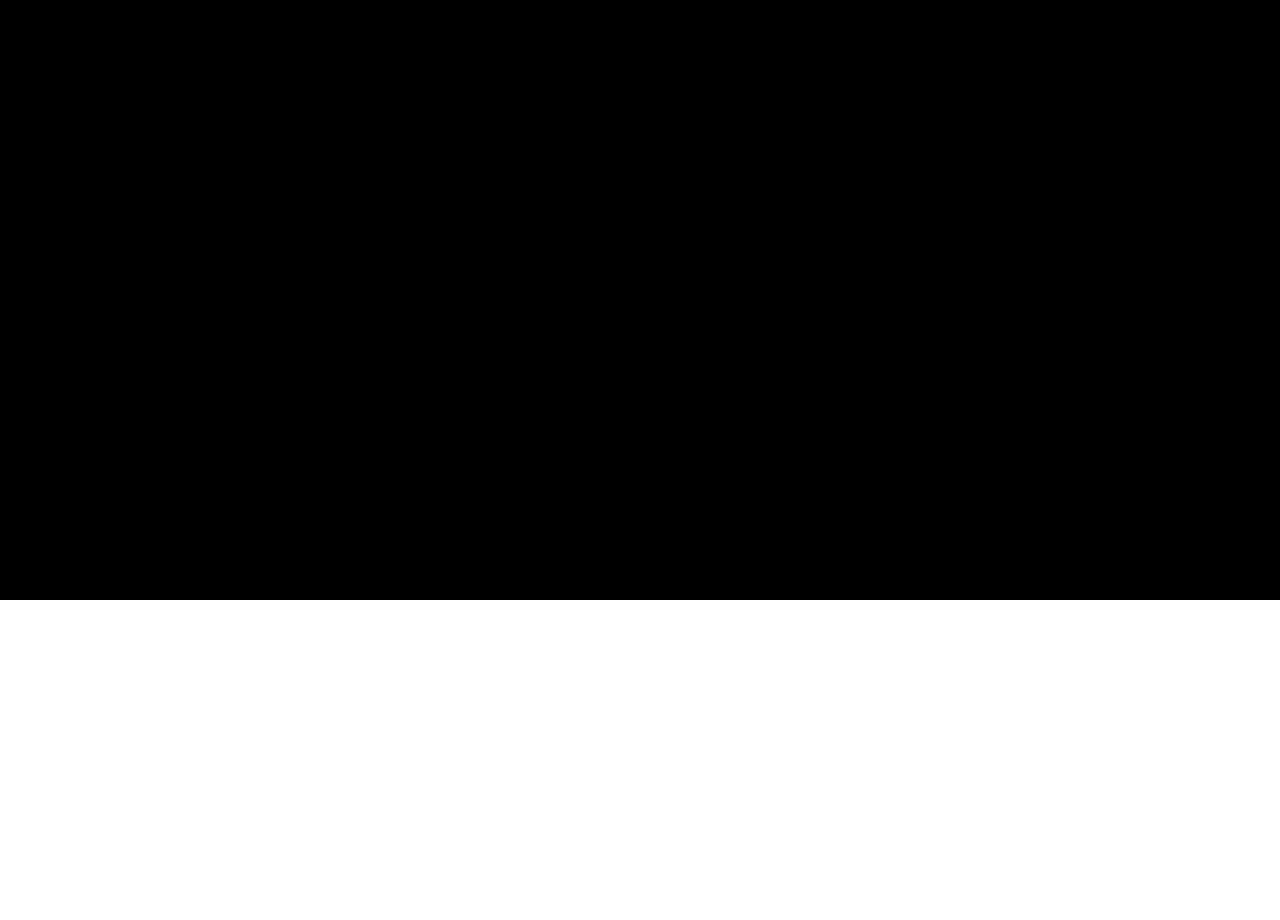
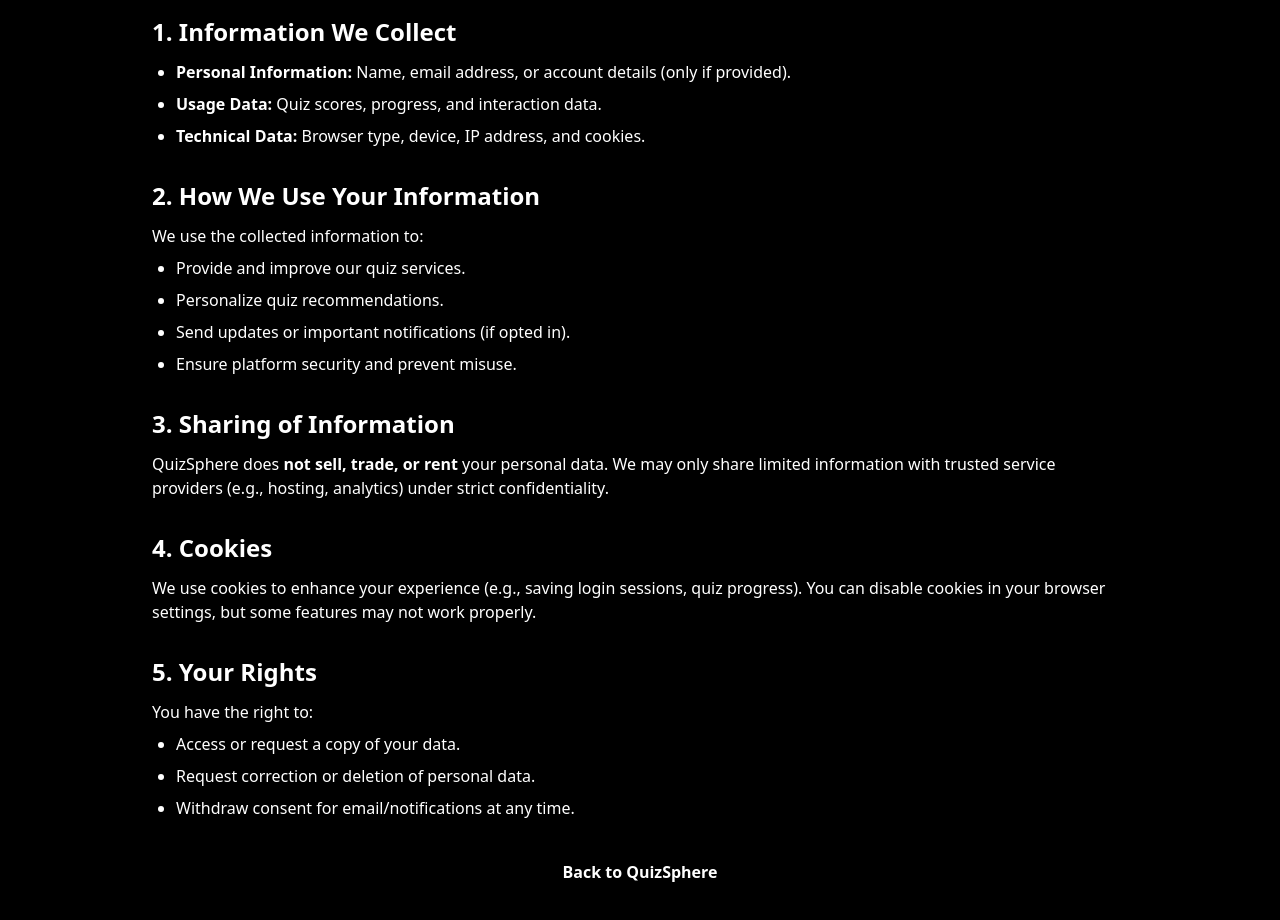
Before and after one commit to soyammangla/QuizSphere, a Next.js app: page /privacy in a window 1280 px wide. Before the commit this address had no page. Shown: the part 200-1120 px from the top of the page. Before the commit the page ends 800 px from the top, so only its background shows below. Built offline with nearby package versions, Linux system fonts and the light colour scheme.

Commit message:
Refactor code structure for improved readability and maintainability

```diff
--- /dev/null
+++ b/app/about/page.tsx
@@ -0,0 +1,64 @@
+import { FaGithub, FaLinkedin, FaTwitter } from "react-icons/fa";
+
+const About = () => {
+  return (
+    <div className="pt-14 justify-center min-h-screen flex">
+      <div className="max-w-4xl px-6 text-center">
+        {" "}
+        <h3 className="font-bold text-white text-4xl">About QuizSphere</h3>{" "}
+        <div className="mt-10 flex items-center">
+          {" "}
+          <img
+            src="/quiz.jpeg"
+            alt="QuizSphere"
+            className="w-100 h-100 object-contain rounded-2xl shadow-lg mr-5"
+          />{" "}
+          <p className="text-white max-w-3xl text-left text-lg ml-5">
+            {" "}
+            QuizSphere is a modern platform designed to make learning fun and
+            interactive. <br /> Whether you’re a student, a professional, or
+            just curious, our quizzes help you learn, test, and grow in an
+            engaging way. <br /> We believe in “learning by doing”, so every
+            quiz is built to challenge and entertain while educating. <br />{" "}
+            With a smooth user experience and gamified elements, QuizSphere
+            makes studying more exciting. <br /> Our vision is to create a
+            global hub where knowledge meets curiosity — and fun becomes part of
+            learning.{" "}
+          </p>{" "}
+        </div>
+        {/* Social Links */}
+        <div className="mt-16 text-center">
+          <h2 className="text-white text-3xl font-bold mb-4">
+            Connect With Us
+          </h2>
+
+          <div className="flex justify-center space-x-6 text-white">
+            <a
+              href="https://github.com/soyammangla"
+              target="_blank"
+              rel="noopener noreferrer"
+            >
+              <FaGithub size={30} />
+            </a>
+            <a
+              href="https://www.linkedin.com/in/soyam-mangla-432b13365/"
+              target="_blank"
+              rel="noopener noreferrer"
+            >
+              <FaLinkedin size={30} />
+            </a>
+            <a
+              href="https://x.com/soyam_mangla"
+              target="_blank"
+              rel="noopener noreferrer"
+            >
+              <FaTwitter size={30} />
+            </a>
+          </div>
+        </div>
+      </div>
+    </div>
+  );
+};
+
+export default About;
--- /dev/null
+++ b/app/privacy/page.tsx
@@ -0,0 +1,91 @@
+import Link from "next/link";
+export default function PrivacyPolicy() {
+  return (
+    <section className="max-w-5xl mx-auto px-6 py-16 text-white">
+      <h1 className="text-4xl font-bold mb-6 text-center">Privacy Policy</h1>
+      <p className="mb-10 text-center">
+        At QuizSphere, your privacy is very important to us. This Privacy Policy
+        explains how we collect, use, and protect your information when you use
+        our platform.
+      </p>
+
+      {/* Information We Collect */}
+      <div className="mb-8">
+        <h2 className="text-2xl font-semibold mb-3">
+          1. Information We Collect
+        </h2>
+        <ul className="list-disc pl-6 space-y-2">
+          <li>
+            <span className="font-semibold">Personal Information:</span> Name,
+            email address, or account details (only if provided).
+          </li>
+          <li>
+            <span className="font-semibold">Usage Data:</span> Quiz scores,
+            progress, and interaction data.
+          </li>
+          <li>
+            <span className="font-semibold">Technical Data:</span> Browser type,
+            device, IP address, and cookies.
+          </li>
+        </ul>
+      </div>
+
+      {/* How We Use Data */}
+      <div className="mb-8">
+        <h2 className="text-2xl font-semibold mb-3">
+          2. How We Use Your Information
+        </h2>
+        <p>We use the collected information to:</p>
+        <ul className="list-disc pl-6 space-y-2 mt-2">
+          <li>Provide and improve our quiz services.</li>
+          <li>Personalize quiz recommendations.</li>
+          <li>Send updates or important notifications (if opted in).</li>
+          <li>Ensure platform security and prevent misuse.</li>
+        </ul>
+      </div>
+
+      {/* Sharing Data */}
+      <div className="mb-8">
+        <h2 className="text-2xl font-semibold mb-3">
+          3. Sharing of Information
+        </h2>
+        <p>
+          QuizSphere does{" "}
+          <span className="font-semibold">not sell, trade, or rent</span> your
+          personal data. We may only share limited information with trusted
+          service providers (e.g., hosting, analytics) under strict
+          confidentiality.
+        </p>
+      </div>
+
+      {/* Cookies */}
+      <div className="mb-8">
+        <h2 className="text-2xl font-semibold mb-3">4. Cookies</h2>
+        <p>
+          We use cookies to enhance your experience (e.g., saving login
+          sessions, quiz progress). You can disable cookies in your browser
+          settings, but some features may not work properly.
+        </p>
+      </div>
+
+      {/* User Rights */}
+      <div className="mb-8">
+        <h2 className="text-2xl font-semibold mb-3">5. Your Rights</h2>
+        <p>You have the right to:</p>
+        <ul className="list-disc pl-6 space-y-2 mt-2">
+          <li>Access or request a copy of your data.</li>
+          <li>Request correction or deletion of personal data.</li>
+          <li>Withdraw consent for email/notifications at any time.</li>
+        </ul>
+      </div>
+      <div className="text-center mt-8">
+        <Link
+          href="/"
+          className="inline-block text-white font-semibold py-2 px-6 rounded-lg"
+        >
+          Back to QuizSphere
+        </Link>
+      </div>
+    </section>
+  );
+}
--- a/components/Footer.tsx
+++ b/components/Footer.tsx
@@ -6,14 +6,16 @@
       <div className="max-w-6xl mx-auto px-6 grid grid-cols-1 md:grid-cols-4 gap-10">
         {/* Logo & Tagline */}
         <div>
-          <h2 className="text-2xl font-bold text-white mb-3">QuizSphere</h2>
+          <h2 className="text-2xl font-bold text-white mb-3 hover:text-blue-500">
+            QuizSphere
+          </h2>
           <p className="text-sm text-gray-400">
             Building in public at{" "}
             <a
               href="https://twitter.com/soyam_mangla"
               target="_blank"
               rel="noopener noreferrer"
-              className="text-white hover:underline"
+              className="text-blue-500 hover:underline "
             >
               @soyammangla
             </a>
--- a/package.json
+++ b/package.json
@@ -22,6 +22,7 @@
     "next": "15.5.2",
     "react": "19.1.0",
     "react-dom": "19.1.0",
+    "react-icons": "^5.5.0",
     "tailwind-merge": "^3.3.1"
   },
   "devDependencies": {
```
Also changed, not shown: public/quiz.jpeg (added), 1 other file (tests, documents, lock files or other folders).
